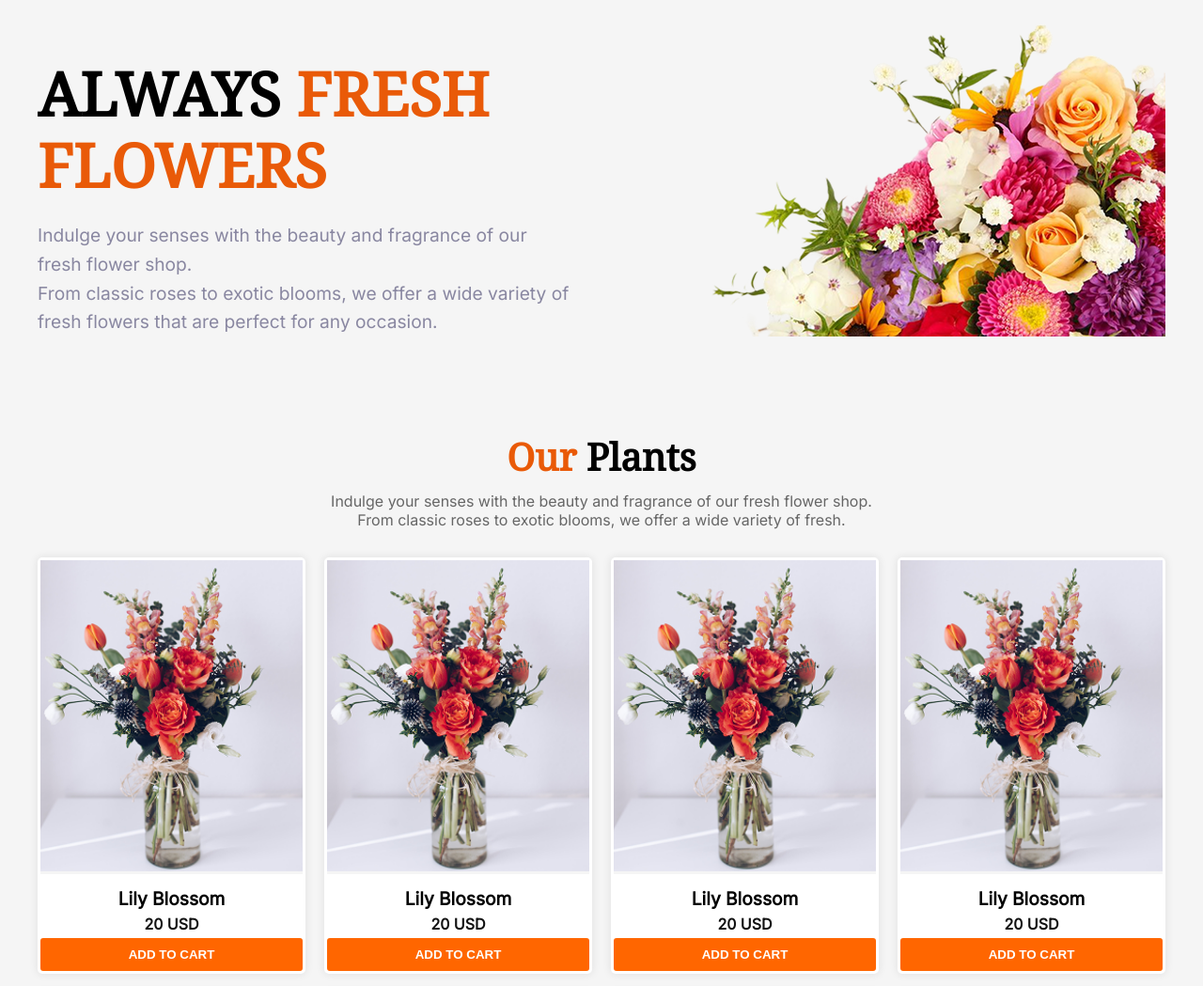
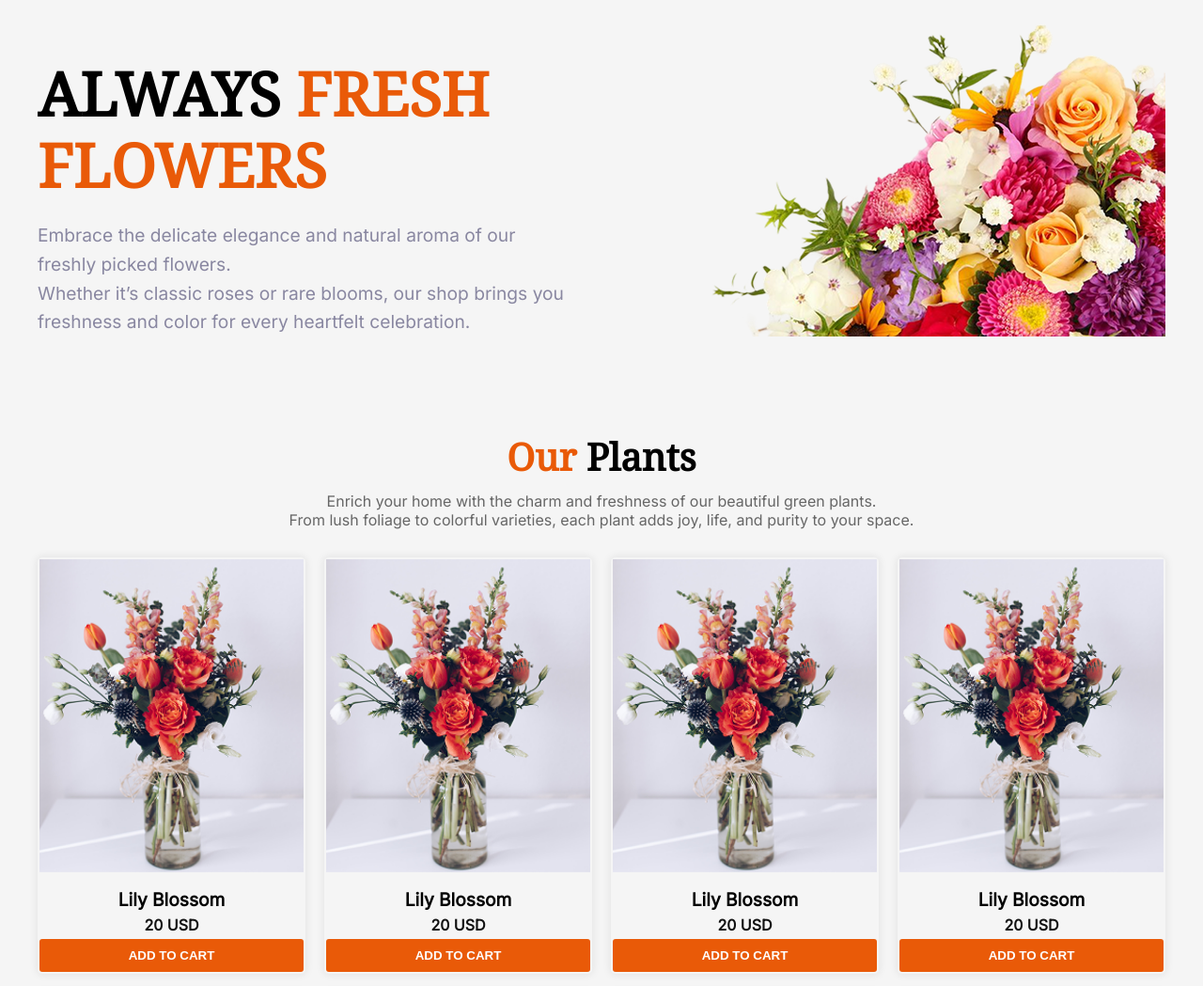
Before and after one commit to armani990/assignment-02, a plain HTML site: page index.html in a window 1280 px wide. Shown: the part 223-1272 px from the top of the page at 94% size. Drawn offline with Linux system fonts and the light colour scheme.

Commit message:
paragraph editing subject wise

```diff
--- a/index.html
+++ b/index.html
@@ -27,9 +27,8 @@
         ALWAYS <span class="colorful-text">FRESH <br>FLOWERS</span>
       </h2>
       <p class="banner-description font-text">
-        Indulge your senses with the beauty and fragrance of our fresh flower shop. <br>
-        From classic roses to exotic blooms, we offer a wide variety of fresh flowers
-        that are perfect for any occasion.
+      Embrace the delicate elegance and natural aroma of our freshly picked flowers. <br>
+  Whether it’s classic roses or rare blooms, our shop brings you freshness and color for every heartfelt celebration.
       </p>
     </div>
     <div class="banner-img">
@@ -40,8 +39,8 @@
   <section class="plant-section container">
   <h2 class="section-heading noto-serif"><span class="colorful-text">Our</span> Plants</h2>
   <p class="section-description font-text">
-    Indulge your senses with the beauty and fragrance of our fresh flower shop. <br>
-    From classic roses to exotic blooms, we offer a wide variety of fresh.
+     Enrich your home with the charm and freshness of our beautiful green plants. <br>
+  From lush foliage to colorful varieties, each plant adds joy, life, and purity to your space.
   </p>
   <div class="plant-grid">
     <!-- Repeat 8 cards -->
@@ -51,8 +50,6 @@
       <p class="price">20 USD</p>
       <button class="add-to-cart">ADD TO CART</button>
     </div>
-    <!-- Repeat this div 7 more times (total 8 cards) -->
-    <!-- You can copy-paste or use JS loop later -->
     <div class="plant-card">
       <img src="assets/sample-flower-image.png" alt="Lily Blossom">
       <h3>Lily Blossom</h3>
--- a/styles.css
+++ b/styles.css
@@ -129,9 +129,9 @@ ul li a {
 
 /* Individual Card */
 .plant-card {
-  background: #ffffff;
+  background: #f5f5f5;
   text-align: center;
-  padding: 3px;
+  padding: 2px;
   box-shadow: 0 0 10px rgba(28, 27, 27, 0.1);
   border-radius: 5px;
 }
@@ -145,18 +145,18 @@ ul li a {
 .plant-card h3 {
   margin-top: 10px;
   font-size: 1.2rem;
-  background-color: white;
+  background-color: #f5f5f5;
 }
 
 .plant-card .price {
   color:#111111;
   font-weight: bold;
   margin: 5px 0;
-  background-color: white;
+  background-color: #f5f5f5;
 }
 
 .add-to-cart {
-  background: #ff6600;
+  background: #E95A08;
   color: #fff;
   border: none;
   padding: 10px 0;
@@ -353,7 +353,7 @@ ul li a {
   align-items: center;
   justify-content: center;
   gap: 25px;
-  background-color: rgba(255, 255, 255, 0); /* transparent */
+  background-color: rgba(255, 255, 255, 0);
 }
 
 .subscribe-content h2 {
```
